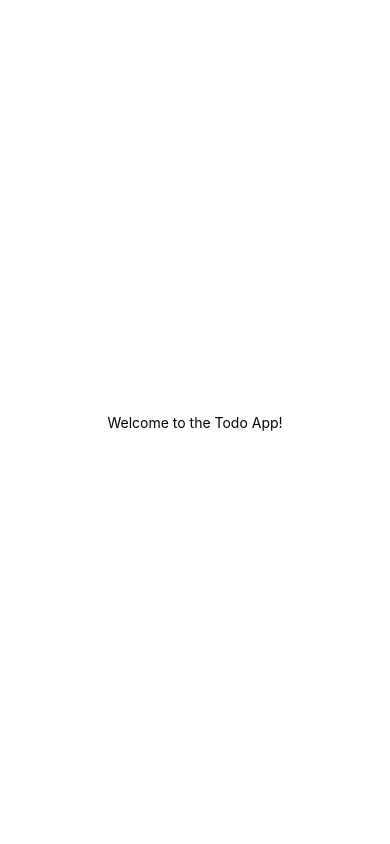
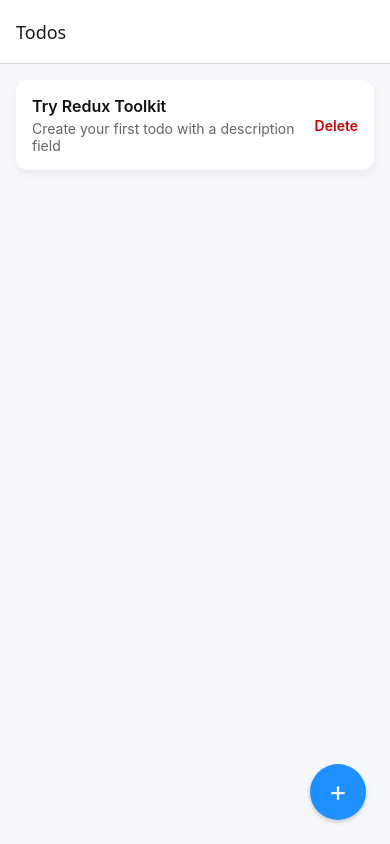
Before and after one commit to madhav-nasit/CICDDemo, a React Native app: screen /TodoList in a window 390 px wide. Built offline with nearby package versions, Linux system fonts and the light colour scheme.

Commit message:
Changes with cursor

```diff
--- a/App.tsx
+++ b/App.tsx
@@ -5,32 +5,15 @@
  * @format
  */
 
-import {
-  StatusBar,
-  StyleSheet,
-  Text,
-  useColorScheme,
-  View,
-} from 'react-native';
+import React from 'react';
+import { Provider } from 'react-redux';
+import { store } from './src/store';
+import RootNavigator from './src/navigation/RootNavigator';
 
-function App() {
-  const isDarkMode = useColorScheme() === 'dark';
-
+export default function App() {
   return (
-    <View style={styles.container}>
-      <StatusBar barStyle={isDarkMode ? 'light-content' : 'dark-content'} />
-      <Text style={styles.text}>Welcome to the Todo App!</Text>
-    </View>
+    <Provider store={store}>
+      <RootNavigator />
+    </Provider>
   );
 }
-
-const styles = StyleSheet.create({
-  container: {
-    flex: 1,
-    justifyContent: 'center',
-    alignItems: 'center',
-  },
-  text: { color: 'black' },
-});
-
-export default App;
--- /dev/null
+++ b/src/features/todos/todosSlice.ts
@@ -0,0 +1,52 @@
+import { createSlice, nanoid, PayloadAction } from '@reduxjs/toolkit';
+
+export type Todo = {
+  id: string;
+  title: string;
+  description: string;
+  completed: boolean;
+};
+
+export type TodosState = {
+  items: Todo[];
+};
+
+const initialState: TodosState = {
+  items: [
+    {
+      id: nanoid(),
+      title: 'Try Redux Toolkit',
+      description: 'Create your first todo with a description field',
+      completed: false,
+    },
+  ],
+};
+
+const todosSlice = createSlice({
+  name: 'todos',
+  initialState,
+  reducers: {
+    addTodo: {
+      reducer(state, action: PayloadAction<Todo>) {
+        state.items.unshift(action.payload);
+      },
+      prepare(title: string, description: string) {
+        return {
+          payload: { id: nanoid(), title, description, completed: false },
+        };
+      },
+    },
+    toggleTodo(state, action: PayloadAction<string>) {
+      const todo = state.items.find(t => t.id === action.payload);
+      if (todo) {
+        todo.completed = !todo.completed;
+      }
+    },
+    removeTodo(state, action: PayloadAction<string>) {
+      state.items = state.items.filter(t => t.id !== action.payload);
+    },
+  },
+});
+
+export const { addTodo, toggleTodo, removeTodo } = todosSlice.actions;
+export default todosSlice.reducer;
--- /dev/null
+++ b/src/navigation/RootNavigator.tsx
@@ -0,0 +1,31 @@
+import React from 'react';
+import { NavigationContainer } from '@react-navigation/native';
+import { createNativeStackNavigator } from '@react-navigation/native-stack';
+import TodoListScreen from '../screens/TodoListScreen';
+import AddTodoScreen from '../screens/AddTodoScreen';
+
+export type RootStackParamList = {
+  TodoList: undefined;
+  AddTodo: undefined;
+};
+
+const Stack = createNativeStackNavigator<RootStackParamList>();
+
+export default function RootNavigator() {
+  return (
+    <NavigationContainer>
+      <Stack.Navigator>
+        <Stack.Screen
+          name="TodoList"
+          component={TodoListScreen}
+          options={{ title: 'Todos' }}
+        />
+        <Stack.Screen
+          name="AddTodo"
+          component={AddTodoScreen}
+          options={{ title: 'Add Todo' }}
+        />
+      </Stack.Navigator>
+    </NavigationContainer>
+  );
+}
--- /dev/null
+++ b/src/screens/AddTodoScreen.tsx
@@ -0,0 +1,99 @@
+import React, { useState } from 'react';
+import {
+  Keyboard,
+  SafeAreaView,
+  StyleSheet,
+  Text,
+  TextInput,
+  TouchableOpacity,
+  View,
+} from 'react-native';
+import { useDispatch } from 'react-redux';
+import { AppDispatch } from '../store';
+import { addTodo } from '../features/todos/todosSlice';
+import { NativeStackScreenProps } from '@react-navigation/native-stack';
+import { RootStackParamList } from '../navigation/RootNavigator';
+
+type Props = NativeStackScreenProps<RootStackParamList, 'AddTodo'>;
+
+export default function AddTodoScreen({ navigation }: Props) {
+  const [title, setTitle] = useState('');
+  const [description, setDescription] = useState('');
+  const dispatch = useDispatch<AppDispatch>();
+
+  const handleSubmit = () => {
+    const trimmed = title.trim();
+    const desc = description.trim();
+    if (trimmed.length === 0) return;
+    dispatch(addTodo(trimmed, desc));
+    setTitle('');
+    setDescription('');
+    Keyboard.dismiss();
+    navigation.goBack();
+  };
+
+  return (
+    <SafeAreaView style={styles.container}>
+      <View style={styles.card}>
+        <Text style={styles.label}>Title</Text>
+        <TextInput
+          style={styles.input}
+          placeholder="What needs to be done?"
+          placeholderTextColor="#999"
+          value={title}
+          onChangeText={setTitle}
+          returnKeyType="next"
+        />
+        <Text style={styles.label}>Description</Text>
+        <TextInput
+          style={[styles.input, styles.multiline]}
+          placeholder="Add a few more details (optional)"
+          placeholderTextColor="#999"
+          value={description}
+          onChangeText={setDescription}
+          multiline
+          numberOfLines={4}
+          textAlignVertical="top"
+          returnKeyType="done"
+          onSubmitEditing={handleSubmit}
+        />
+        <TouchableOpacity style={styles.button} onPress={handleSubmit}>
+          <Text style={styles.buttonText}>Add Todo</Text>
+        </TouchableOpacity>
+      </View>
+    </SafeAreaView>
+  );
+}
+
+const styles = StyleSheet.create({
+  container: { flex: 1, padding: 16, backgroundColor: '#f6f7fb' },
+  card: {
+    backgroundColor: 'white',
+    borderRadius: 12,
+    padding: 16,
+    gap: 12,
+    shadowColor: '#000',
+    shadowOpacity: 0.05,
+    shadowRadius: 8,
+    shadowOffset: { width: 0, height: 4 },
+    elevation: 2,
+  },
+  label: { color: '#111', fontWeight: '600' },
+  input: {
+    height: 48,
+    borderWidth: 1,
+    borderColor: '#ccc',
+    borderRadius: 8,
+    paddingHorizontal: 12,
+    color: 'black',
+  },
+  multiline: { height: 120, paddingTop: 12 },
+  button: {
+    backgroundColor: '#1e90ff',
+    height: 48,
+    borderRadius: 8,
+    alignItems: 'center',
+    justifyContent: 'center',
+  },
+  buttonText: { color: 'white', fontWeight: '600' },
+});
--- /dev/null
+++ b/src/screens/TodoListScreen.tsx
@@ -0,0 +1,120 @@
+import React from 'react';
+import {
+  FlatList,
+  SafeAreaView,
+  StyleSheet,
+  Text,
+  TouchableOpacity,
+  View,
+} from 'react-native';
+import { useSelector, useDispatch } from 'react-redux';
+import { RootState, AppDispatch } from '../store';
+import { toggleTodo, removeTodo } from '../features/todos/todosSlice';
+import { NativeStackScreenProps } from '@react-navigation/native-stack';
+import { RootStackParamList } from '../navigation/RootNavigator';
+
+type Props = NativeStackScreenProps<RootStackParamList, 'TodoList'>;
+
+export default function TodoListScreen({ navigation }: Props) {
+  const todos = useSelector((state: RootState) => state.todos.items);
+  const dispatch = useDispatch<AppDispatch>();
+
+  return (
+    <SafeAreaView style={styles.container}>
+      <FlatList
+        data={todos}
+        keyExtractor={item => item.id}
+        contentContainerStyle={
+          todos.length === 0 ? styles.emptyContainer : { padding: 16 }
+        }
+        renderItem={({ item }) => (
+          <View style={styles.card}>
+            <TouchableOpacity
+              onPress={() => dispatch(toggleTodo(item.id))}
+              style={styles.cardBody}
+            >
+              <Text
+                style={[
+                  styles.cardTitle,
+                  item.completed && styles.itemCompleted,
+                ]}
+                numberOfLines={1}
+              >
+                {item.title}
+              </Text>
+              {item.description?.length ? (
+                <Text
+                  style={[
+                    styles.cardSubtitle,
+                    item.completed && styles.itemCompleted,
+                  ]}
+                  numberOfLines={2}
+                >
+                  {item.description}
+                </Text>
+              ) : null}
+            </TouchableOpacity>
+            <TouchableOpacity onPress={() => dispatch(removeTodo(item.id))}>
+              <Text style={styles.deleteText}>Delete</Text>
+            </TouchableOpacity>
+          </View>
+        )}
+        ListEmptyComponent={
+          <Text style={styles.emptyText}>No todos yet. Tap + to add one.</Text>
+        }
+      />
+      <TouchableOpacity
+        style={styles.fab}
+        onPress={() => navigation.navigate('AddTodo')}
+      >
+        <Text style={styles.fabText}>+</Text>
+      </TouchableOpacity>
+    </SafeAreaView>
+  );
+}
+
+const styles = StyleSheet.create({
+  container: { flex: 1, backgroundColor: '#f6f7fb' },
+  emptyContainer: {
+    flexGrow: 1,
+    alignItems: 'center',
+    justifyContent: 'center',
+  },
+  emptyText: { color: 'gray' },
+  card: {
+    backgroundColor: 'white',
+    borderRadius: 12,
+    padding: 16,
+    marginBottom: 12,
+    flexDirection: 'row',
+    alignItems: 'center',
+    justifyContent: 'space-between',
+    shadowColor: '#000',
+    shadowOpacity: 0.05,
+    shadowRadius: 8,
+    shadowOffset: { width: 0, height: 4 },
+    elevation: 2,
+  },
+  cardBody: { flex: 1, paddingRight: 16 },
+  cardTitle: { fontSize: 16, color: '#111', fontWeight: '600' },
+  cardSubtitle: { marginTop: 4, color: '#666' },
+  itemCompleted: { textDecorationLine: 'line-through', color: 'gray' },
+  deleteText: { color: '#c00', fontWeight: '600' },
+  fab: {
+    position: 'absolute',
+    right: 24,
+    bottom: 24,
+    width: 56,
+    height: 56,
+    borderRadius: 28,
+    backgroundColor: '#1e90ff',
+    alignItems: 'center',
+    justifyContent: 'center',
+    shadowColor: '#000',
+    shadowOpacity: 0.2,
+    shadowRadius: 4,
+    shadowOffset: { width: 0, height: 2 },
+    elevation: 3,
+  },
+  fabText: { color: 'white', fontSize: 28, marginTop: -2 },
+});
--- /dev/null
+++ b/src/store.ts
@@ -0,0 +1,11 @@
+import { configureStore } from '@reduxjs/toolkit';
+import todosReducer from './features/todos/todosSlice';
+
+export const store = configureStore({
+  reducer: {
+    todos: todosReducer,
+  },
+});
+
+export type RootState = ReturnType<typeof store.getState>;
+export type AppDispatch = typeof store.dispatch;
```
Also changed, not shown: package.json (+7 -1 lines), 1 other file (tests, documents, lock files or other folders).
